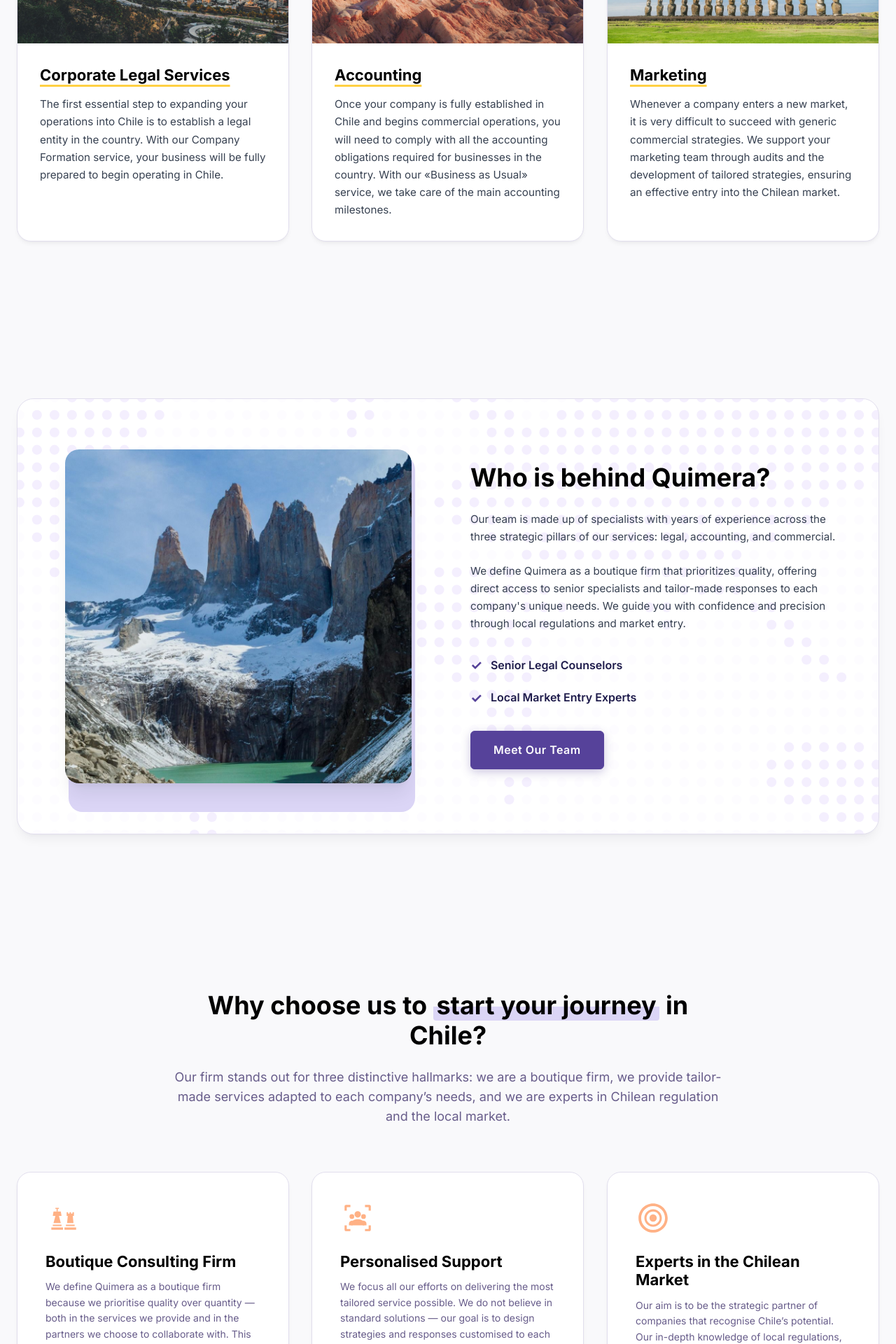
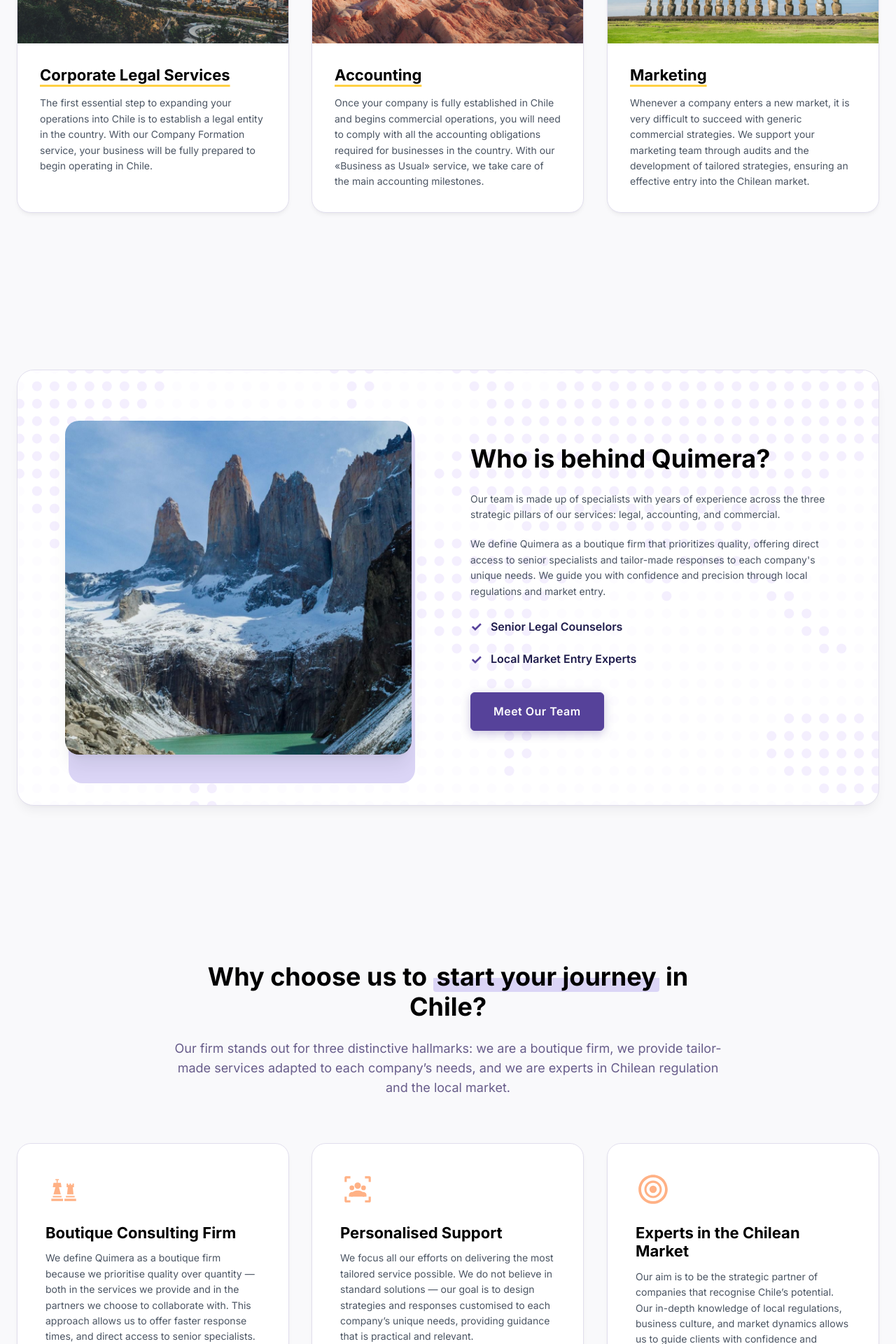
Before and after one commit to marketingfuentesjuul/quimera, a React (Vite) app: page / in a window 1280 px wide. Shown: the part 1200-3120 px from the top of the page at 70% size. Built offline with nearby package versions, Linux system fonts and the light colour scheme.

Commit message:
style: reduce paragraph font size by 2px (to 14px / 0.875rem) across all cards for uniform typography

```diff
--- a/src/components/Services.jsx
+++ b/src/components/Services.jsx
@@ -67,7 +67,7 @@
                     {service.title}
                   </span>
                 </h3>
-                <p className="text-muted" style={{ fontSize: '0.95rem', lineHeight: '1.65', color: '#374151', marginBottom: 0, flex: 1 }}>{service.description}</p>
+                <p className="text-muted" style={{ fontSize: '0.875rem', lineHeight: '1.6', color: '#4b5563', marginBottom: 0, flex: 1 }}>{service.description}</p>
               </div>
             </div>
           ))}
--- a/src/components/TeamSection.jsx
+++ b/src/components/TeamSection.jsx
@@ -80,10 +80,10 @@
               <h2 style={{ fontSize: 'var(--font-3xl)', marginBottom: '1.5rem', color: '#000', lineHeight: 'var(--lh-tight)' }}>
                 Who is behind Quimera?
               </h2>
-              <p className="text-muted" style={{ fontSize: '0.95rem', marginBottom: '1.5rem', lineHeight: '1.65', color: '#374151' }}>
+              <p className="text-muted" style={{ fontSize: '0.875rem', marginBottom: '1.25rem', lineHeight: '1.6', color: '#4b5563' }}>
                 Our team is made up of specialists with years of experience across the three strategic pillars of our services: legal, accounting, and commercial.
               </p>
-              <p className="text-muted" style={{ fontSize: '0.95rem', marginBottom: '2rem', lineHeight: '1.65', color: '#374151' }}>
+              <p className="text-muted" style={{ fontSize: '0.875rem', marginBottom: '1.5rem', lineHeight: '1.6', color: '#4b5563' }}>
                 We define Quimera as a boutique firm that prioritizes quality, offering direct access to senior specialists and tailor-made responses to each company's unique needs. We guide you with confidence and precision through local regulations and market entry.
               </p>
 
--- a/src/components/WhyChooseUs.jsx
+++ b/src/components/WhyChooseUs.jsx
@@ -117,7 +117,7 @@
                 </div>
                 <div style={{ display: 'flex', flexDirection: 'column', flex: 1 }}>
                   <h3 style={{ fontSize: 'var(--font-xl)', marginBottom: '0.75rem', color: '#000' }}>{pillar.title}</h3>
-                  <p className="text-muted text-sm" style={{ lineHeight: '1.6', marginBottom: 0 }}>
+                  <p className="text-muted" style={{ fontSize: '0.875rem', lineHeight: '1.6', marginBottom: 0, color: '#4b5563' }}>
                     {pillar.description}
                   </p>
 
@@ -129,10 +129,11 @@
                     transition: 'max-height 0.4s cubic-bezier(0.4, 0, 0.2, 1), opacity 0.3s ease, margin-top 0.3s ease',
                     marginTop: isExpanded ? '1rem' : '0px'
                   }}>
-                    <p className="text-muted text-sm" style={{ lineHeight: '1.6', marginBottom: 0 }}>
+                    <p className="text-muted" style={{ fontSize: '0.875rem', lineHeight: '1.6', marginBottom: 0, color: '#4b5563' }}>
                       {pillar.extendedDescription}
                     </p>
                   </div>
+
 
                   <button
                     onClick={() => toggleExpand(index)}
```
